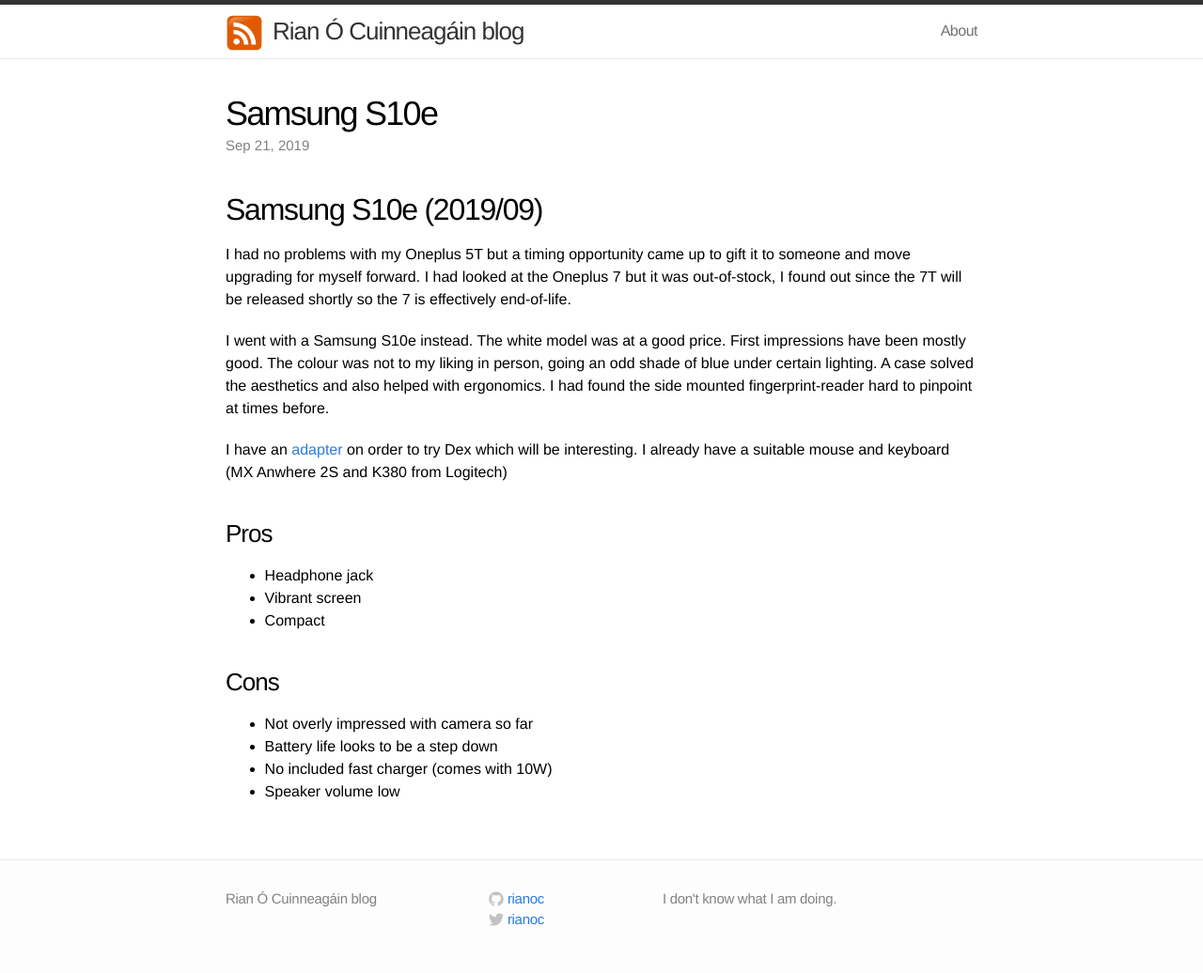
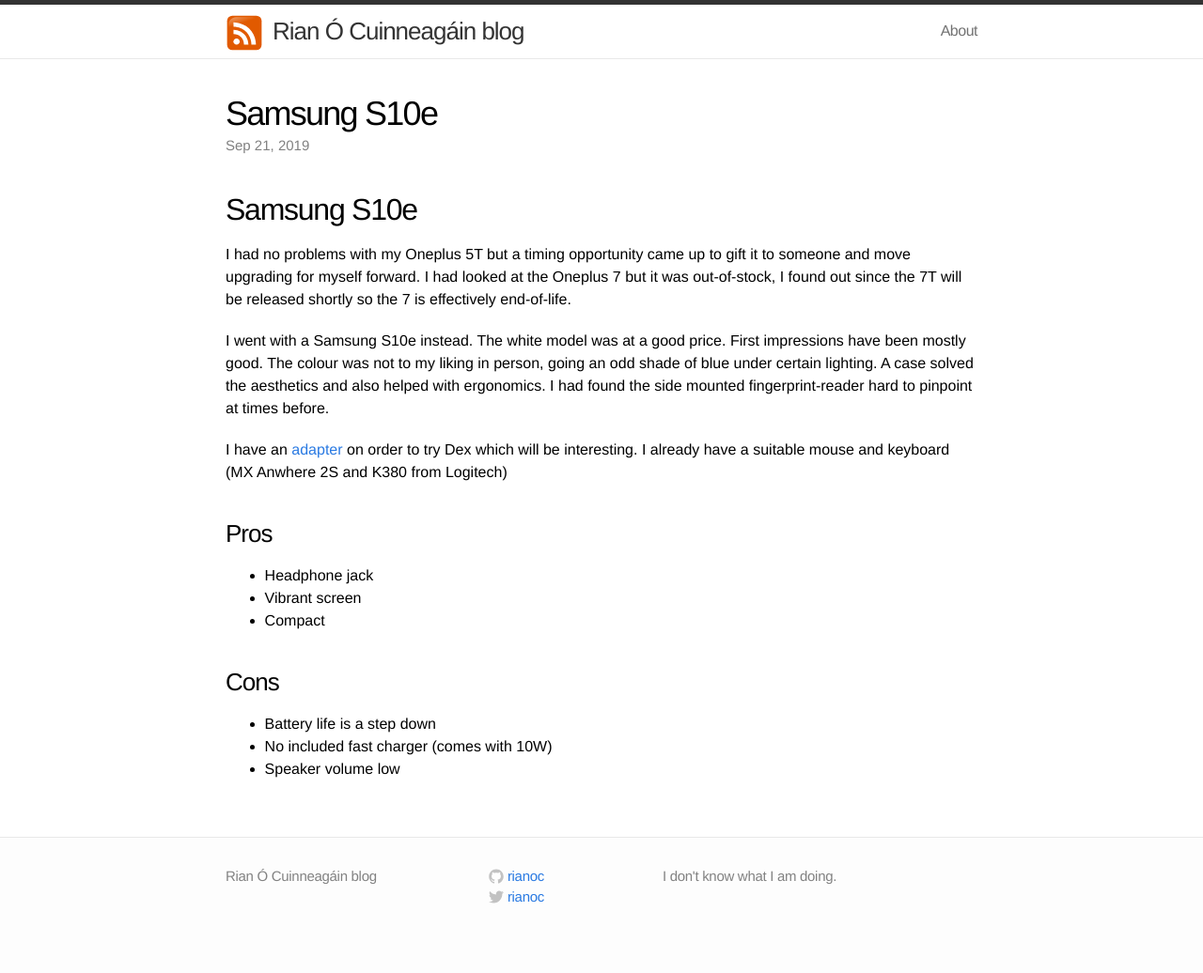
Before and after one commit to rianoc/rianoc.github.io, a Jekyll site: the page built from _posts/2019-09-21-SamsungS10E.markdown, in a window 1280 px wide. Shown: the whole page at 94% size. Built offline with Jekyll 4.4.1, drawn with Linux system fonts in a browser that asks for light colours; after the commit the page ends 1012 px from its top, so only the background shows below that.

Commit message:
Update S10e and add Dex

```diff
--- a/_posts/2019-03-03-Phones.markdown
+++ b/_posts/2019-03-03-Phones.markdown
@@ -168,7 +168,6 @@ Failed (camera autofocus) during warranty. Sold replacement.
 
 ### Cons
 
-* Not overly impressed with camera so far
-* Battery life looks to be a step down
+* Battery life is a step down
 * No included fast charger (comes with 10W)
 * Speaker volume low
--- a/_posts/2019-09-21-SamsungS10E.markdown
+++ b/_posts/2019-09-21-SamsungS10E.markdown
@@ -5,7 +5,7 @@ excerpt: "Samsung S10e"
 date:   2019-09-21 11:36:00
 ---
 
-## Samsung S10e (2019/09)
+## Samsung S10e
 
 I had no problems with my Oneplus 5T but a timing opportunity came up to gift it to someone and move upgrading for myself forward. I had looked at the Oneplus 7 but it was out-of-stock, I found out since the 7T will  be released shortly so the 7 is effectively end-of-life.
 
@@ -21,7 +21,6 @@ I have an [adapter](https://www.amazon.co.uk/gp/product/B079N4ZT8W/ref=ppx_yo_dt
 
 ### Cons
 
-* Not overly impressed with camera so far
-* Battery life looks to be a step down
+* Battery life is a step down
 * No included fast charger (comes with 10W)
 * Speaker volume low
```
Also changed, not shown: _posts/2019-10-01-Samsung-Dex.markdown (added, +15 -0 lines).
